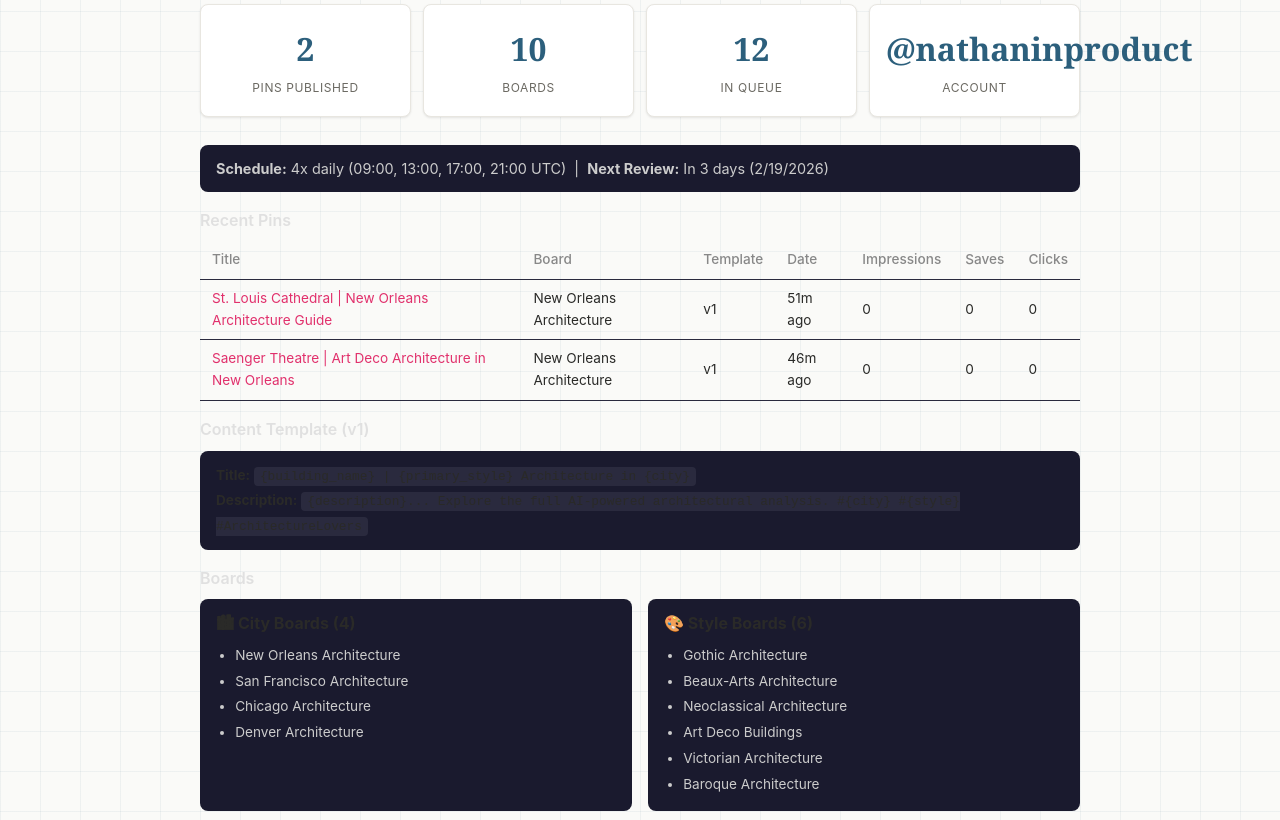
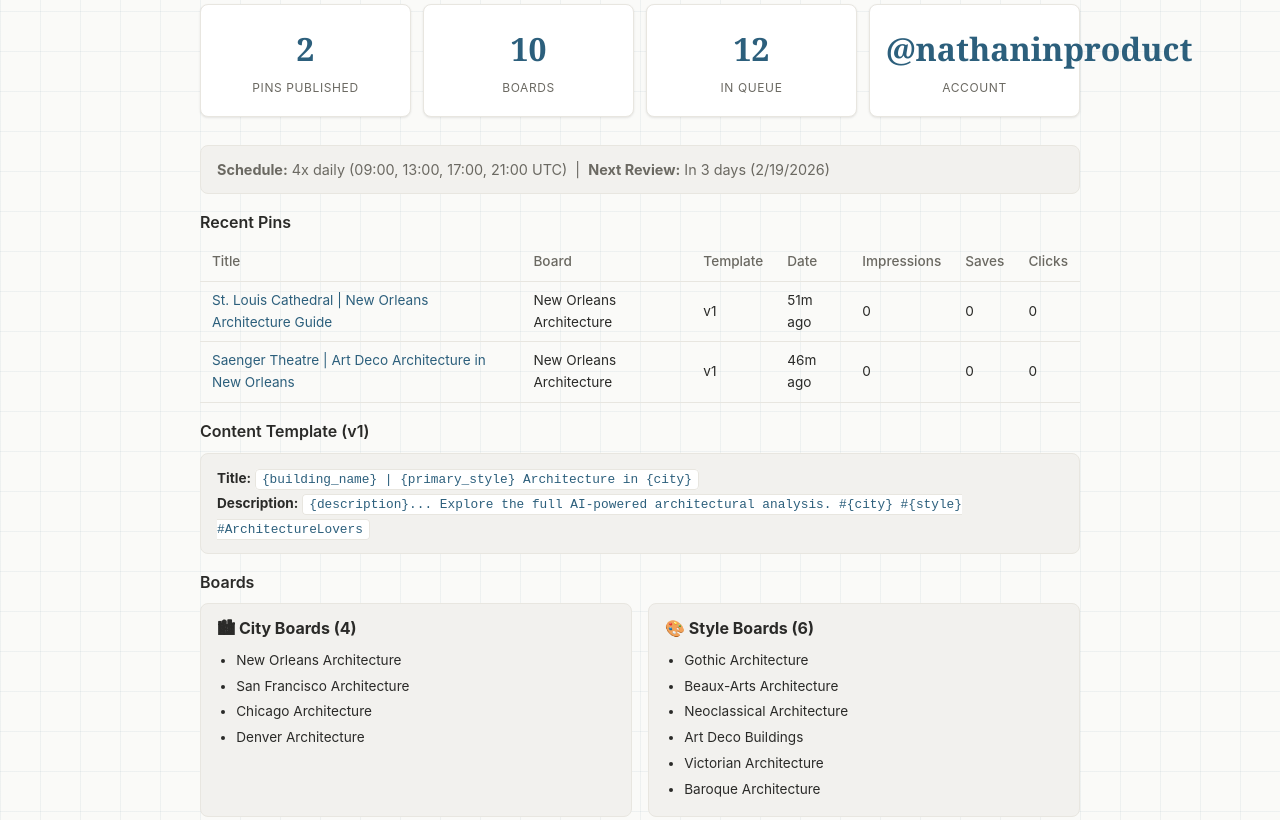
Before and after one commit to sichuanlambda/atlas, a plain HTML site: page index.html in a window 1280 px wide. Shown: the part 869-1689 px from the top of the page. Drawn offline with Linux system fonts and the light colour scheme.

Commit message:
Fix Pinterest section contrast — match light blueprint theme

```diff
--- a/style.css
+++ b/style.css
@@ -370,16 +370,16 @@
 }
 
 /* Pinterest */
-.pinterest-schedule { background: #1a1a2e; padding: 0.75rem 1rem; border-radius: 8px; margin-bottom: 1rem; color: #ccc; font-size: 0.9rem; }
-.section-subtitle { font-size: 1rem; font-weight: 600; color: #e0e0e0; margin: 1rem 0 0.5rem; }
+.pinterest-schedule { background: var(--bg-alt); padding: 0.75rem 1rem; border-radius: 8px; margin-bottom: 1rem; color: var(--text-muted); font-size: 0.9rem; border: 1px solid var(--border-light); }
+.section-subtitle { font-size: 1rem; font-weight: 600; color: var(--text); margin: 1rem 0 0.5rem; }
 .pins-table { width: 100%; border-collapse: collapse; font-size: 0.85rem; margin-bottom: 1rem; }
-.pins-table th, .pins-table td { padding: 0.5rem 0.75rem; text-align: left; border-bottom: 1px solid #2a2a3e; }
-.pins-table th { color: #888; font-weight: 500; }
-.pins-table a { color: #e1306c; text-decoration: none; }
+.pins-table th, .pins-table td { padding: 0.5rem 0.75rem; text-align: left; border-bottom: 1px solid var(--border-light); color: var(--text); }
+.pins-table th { color: var(--text-muted); font-weight: 500; }
+.pins-table a { color: var(--accent); text-decoration: none; }
 .pins-table a:hover { text-decoration: underline; }
-.template-display { background: #1a1a2e; padding: 0.75rem 1rem; border-radius: 8px; margin-bottom: 1rem; font-size: 0.85rem; line-height: 1.8; }
-.template-display code { background: #2a2a3e; padding: 2px 6px; border-radius: 4px; font-size: 0.8rem; }
+.template-display { background: var(--bg-alt); padding: 0.75rem 1rem; border-radius: 8px; margin-bottom: 1rem; font-size: 0.85rem; line-height: 1.8; color: var(--text); border: 1px solid var(--border-light); }
+.template-display code { background: var(--card); padding: 2px 6px; border-radius: 4px; font-size: 0.8rem; border: 1px solid var(--border-light); color: var(--accent); }
 .boards-grid { display: grid; grid-template-columns: 1fr 1fr; gap: 1rem; margin-bottom: 1rem; }
-.board-group { background: #1a1a2e; padding: 0.75rem 1rem; border-radius: 8px; }
-.board-group ul { margin: 0.5rem 0 0; padding-left: 1.2rem; font-size: 0.85rem; color: #ccc; }
+.board-group { background: var(--bg-alt); padding: 0.75rem 1rem; border-radius: 8px; border: 1px solid var(--border-light); }
+.board-group ul { margin: 0.5rem 0 0; padding-left: 1.2rem; font-size: 0.85rem; color: var(--text); }
 .board-group li { margin-bottom: 0.25rem; }
```
